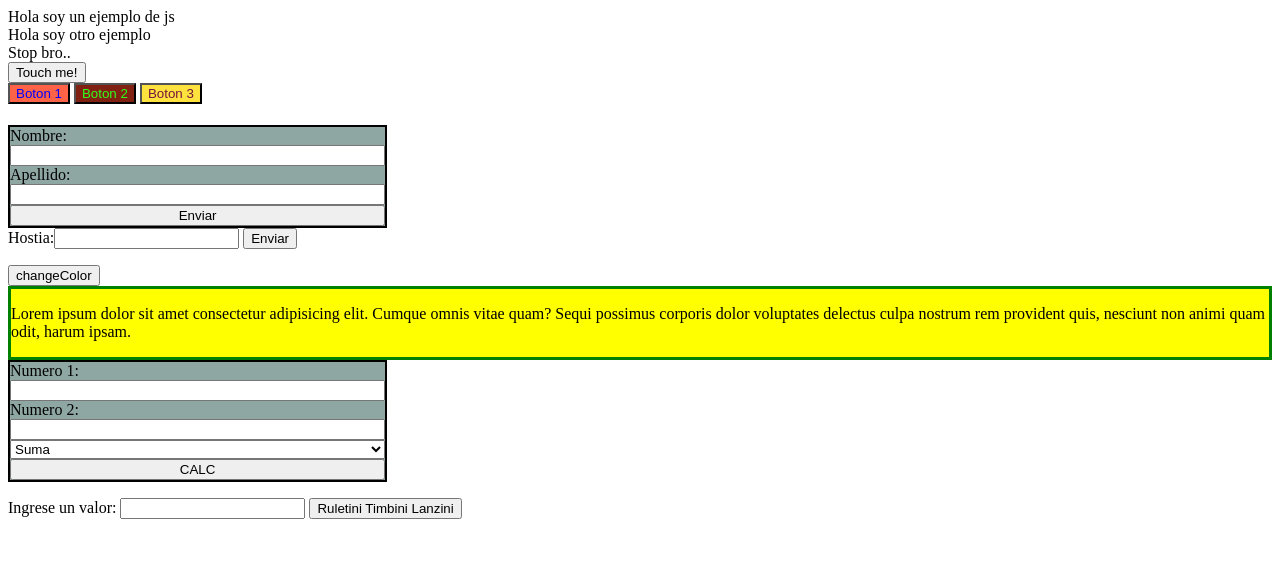
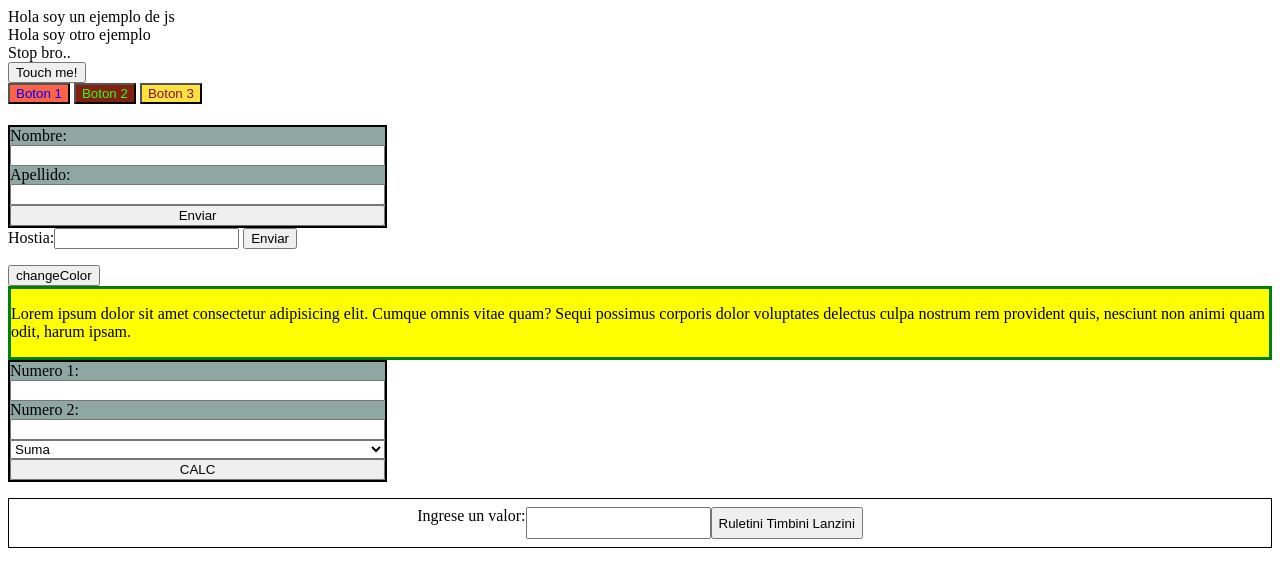
Before and after one commit to nachos101/practica-web1, a plain HTML site: page js/ej.html in a window 1280 px wide. Drawn offline with Linux system fonts and the light colour scheme.

Commit message:
new tp added

```diff
--- a/js/ej.css
+++ b/js/ej.css
@@ -11,6 +11,14 @@
 .j3{
     color:rgb(119, 20, 61);
     background-color: rgb(255, 226, 62);
+}
+
+.borde {
+    display: flex;
+    justify-content: center;
+    border: 1px solid black;
+    padding-top: 8px;
+    padding-bottom: 8px;
 }
 
 form{
--- a/js/ej.html
+++ b/js/ej.html
@@ -62,7 +62,7 @@
         <p id="p5"></p>
     </div>
 
-    <div>
+    <div class="borde">
         <label>Ingrese un valor: </label><input type="number" name="Numero" id="valorA">
         <input type="button" id="RLT" value="Ruletini Timbini Lanzini">
         <p id="p6"></p>
```
